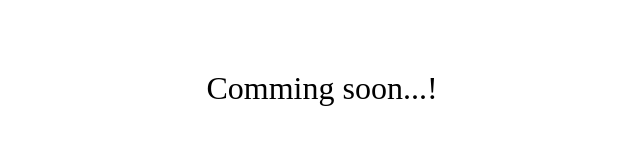
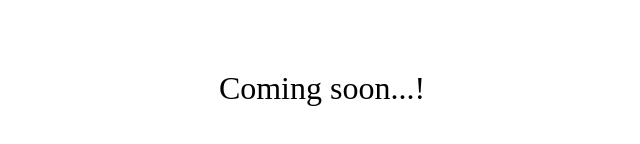
Before and after one commit to jsconfkorea/2020.jsconfkorea.com, a Next.js app: page / in a window 1280 px wide. Shown: the part 312-456 px from the top of the page, without its empty margins (318-958 px from the left). Built offline with nearby package versions, Linux system fonts and the light colour scheme.

Commit message:
Update index.tsx

```diff
--- a/pages/index.tsx
+++ b/pages/index.tsx
@@ -13,6 +13,6 @@ export default () => (
         font-size: 2rem;
       }
     `}</style>
-    Comming soon...!
+    Coming soon...!
   </>
 )
```
